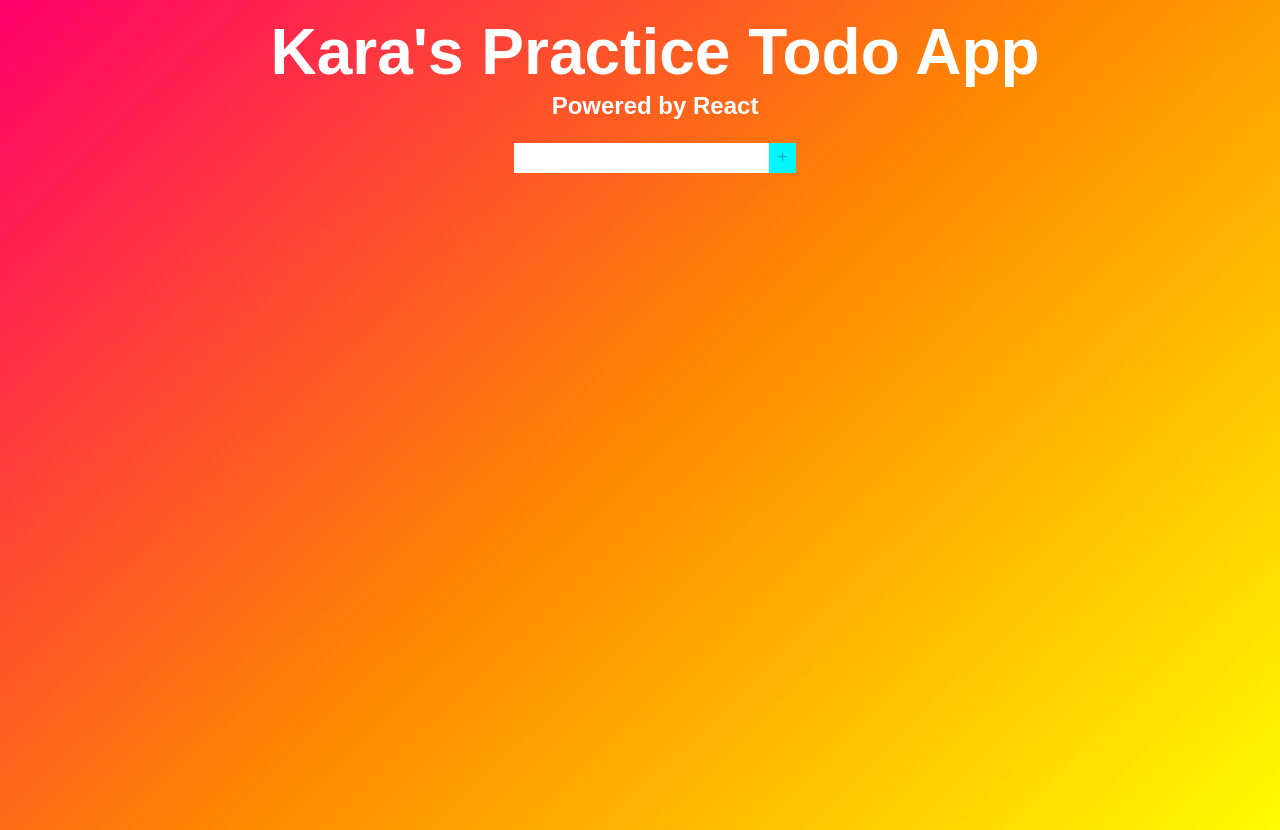
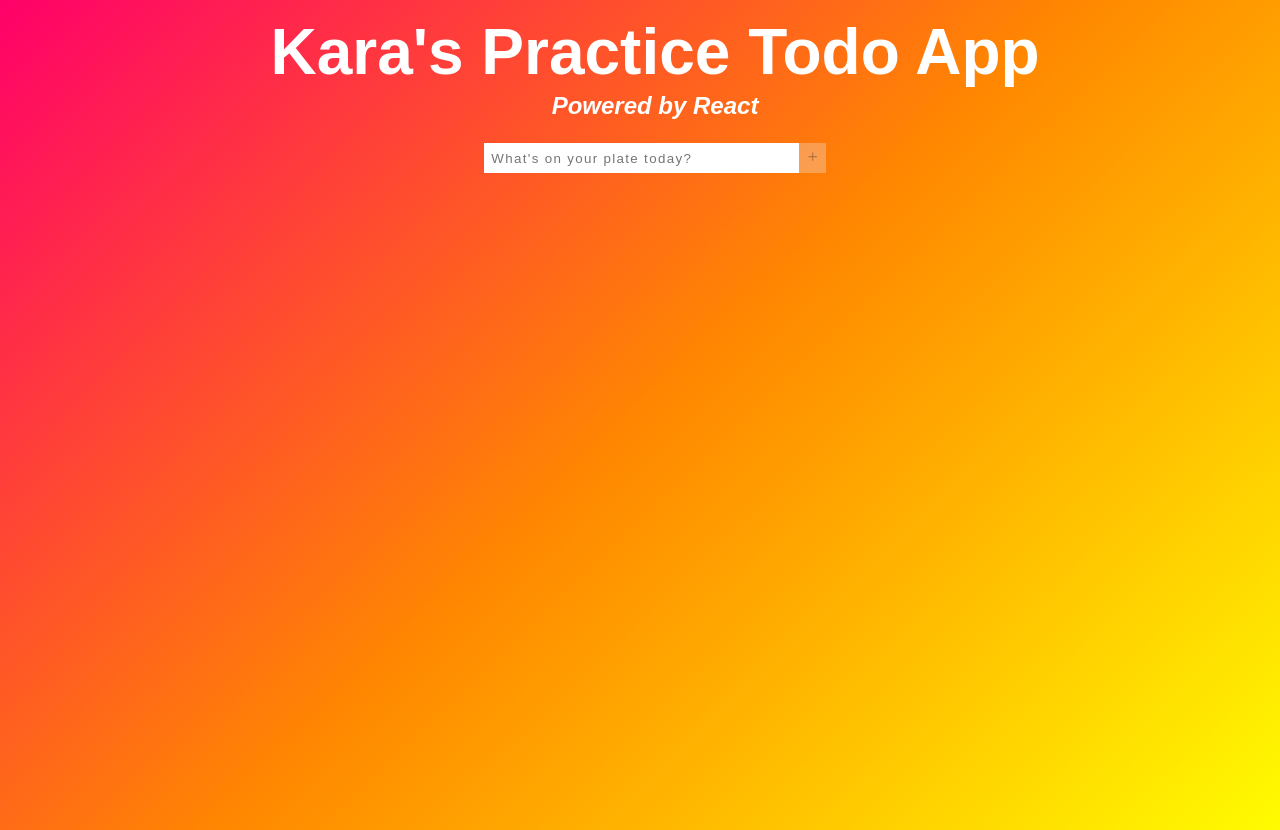
Before and after one commit to klesueur/React-ToDo, a React (Create React App) app: page / in a window 1280 px wide. Shown: the top 830 px of the page. Built offline with nearby package versions, Linux system fonts and the light colour scheme; a web font is replaced by a local one.

Commit message:
changing some colors around

```diff
--- a/src/App.css
+++ b/src/App.css
@@ -24,7 +24,7 @@
   font-weight: bold;
   font-size: 1.5em;
   padding: 5px;
-
+  font-style: italic;
 }
 
 .form {
@@ -39,7 +39,7 @@
   outline: none;
   padding: 7.5px;
   letter-spacing: .1em;
-  width: 240px;
+  width: 300px;
 }
 
 button {
@@ -47,11 +47,27 @@
  border: none;
  padding: 7px;
  outline: none;
- background-color: #00f7ff;
+
 }
-button:hover {
+/* button:hover {
+  background-color: #89fbff;
+} */
+
+.complete-btn {
+  background-color: #00f7ff;
+}
+.complete-btn:hover {
   background-color: #89fbff;
 }
+
+.trash-btn {
+  background-color: rgb(238, 0, 238);
+}
+.trash-btn:hover {
+  background-color: rgb(233, 89, 233);
+}
+
+
 
 .todo-view {
   width: 500px;
--- a/src/Components/Form.js
+++ b/src/Components/Form.js
@@ -27,7 +27,8 @@
             <input
                 value={props.inputText}
                 type="text"
-                onChange={handleOnChange} />
+                onChange={handleOnChange}
+                placeholder="What's on your plate today?" />
             <button className="add-btn" type="submit" disabled={props.inputText.length<1} >
                 <IoMdAdd />
             </button>
--- a/src/Components/Todo.js
+++ b/src/Components/Todo.js
@@ -1,4 +1,3 @@
-import { AspectRatioSharp } from '@material-ui/icons';
 import React from 'react';
 import { IoMdTrash, IoMdCheckmark } from 'react-icons/io';
 
```
